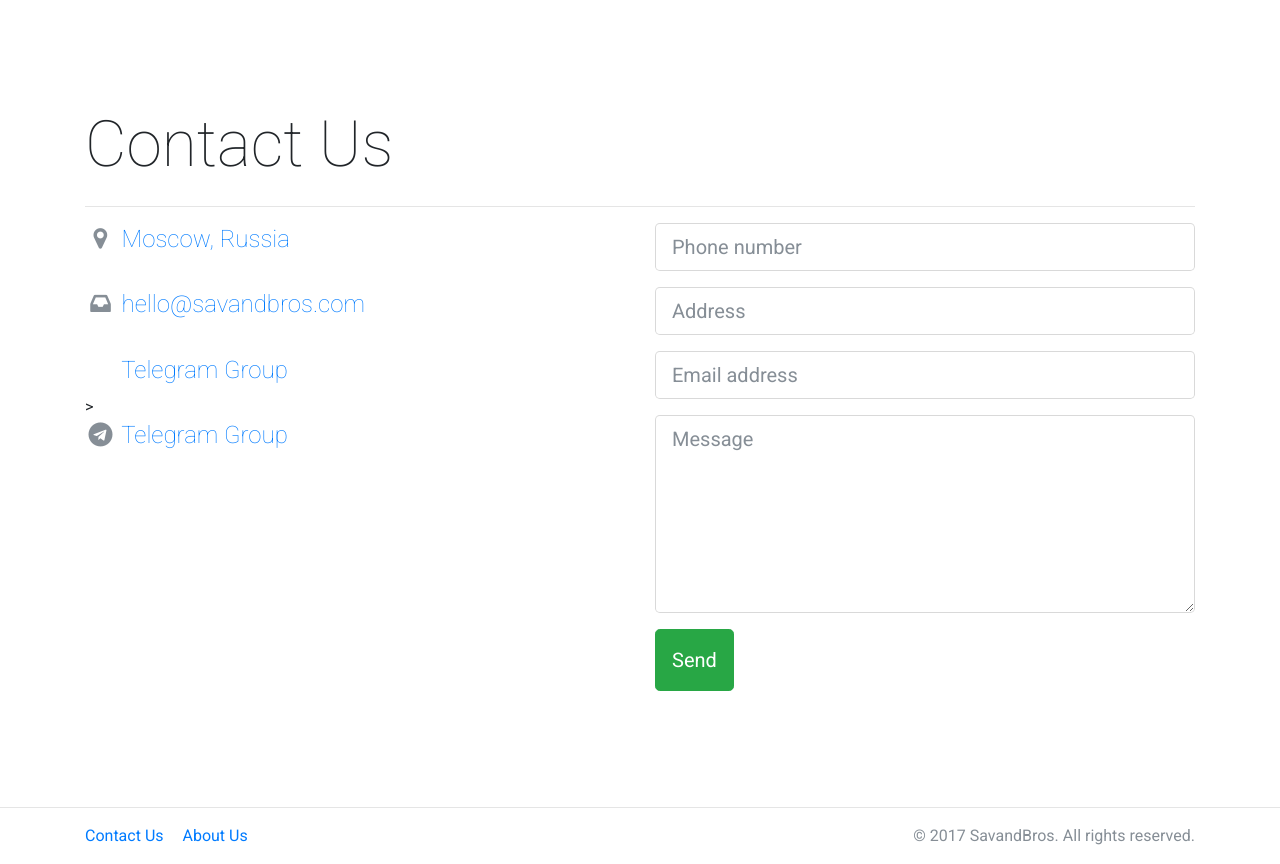
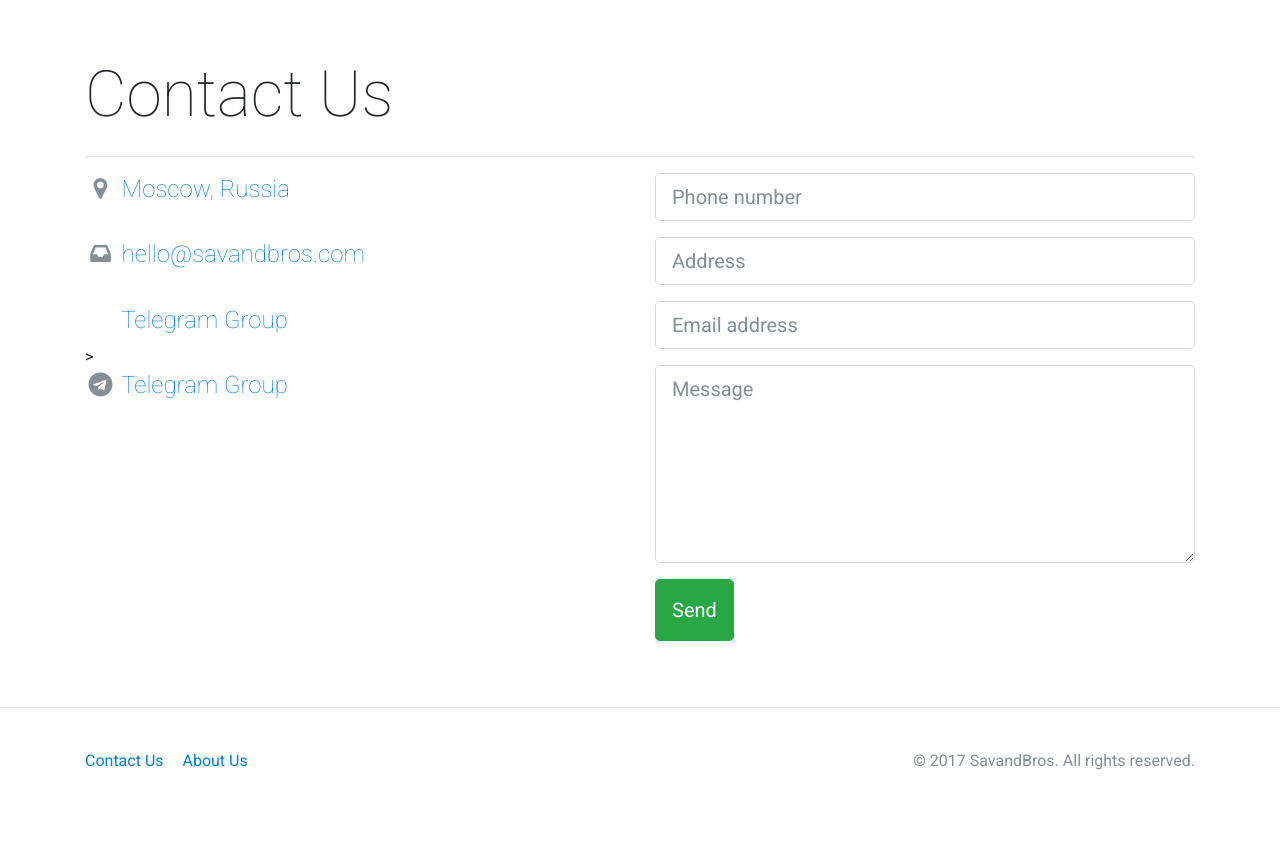
Before and after one commit to SavandBros/savandbros.com, a Django app: template templates/contact.html in a window 1280 px wide. Shown: the part 81-945 px from the top of the page. After the commit the page ends 851 px from the top, so only its background shows below. Run offline with Django 3.2, Linux system fonts and the light colour scheme; the template is opened without the code that fills it, so the values that code supplies are empty; some libraries are stand-ins or nearby versions.

Commit message:
More shorties

```diff
--- a/basement/static/css/shorties.css
+++ b/basement/static/css/shorties.css
@@ -1,8 +1,22 @@
 /* Space */
 
+.s-pad {
+    padding: 50px;
+}
+
 .s-pad-y {
+    padding-top: 50px;
+    padding-bottom: 50px;
+}
+
+.s-pad-y-hard {
     padding-top: 100px;
     padding-bottom: 100px;
+}
+
+.s-pad-y-soft {
+    padding-top: 25px;
+    padding-bottom: 25px;
 }
 
 /* Text */
@@ -29,3 +43,15 @@
 .c-emerald {
     color: #2ecc71;
 }
+
+/* Opacity */
+
+.o-fade {
+    opacity: 0.7;
+}
+
+/* Size */
+
+.s-full {
+    max-width: 100%;
+}
```
